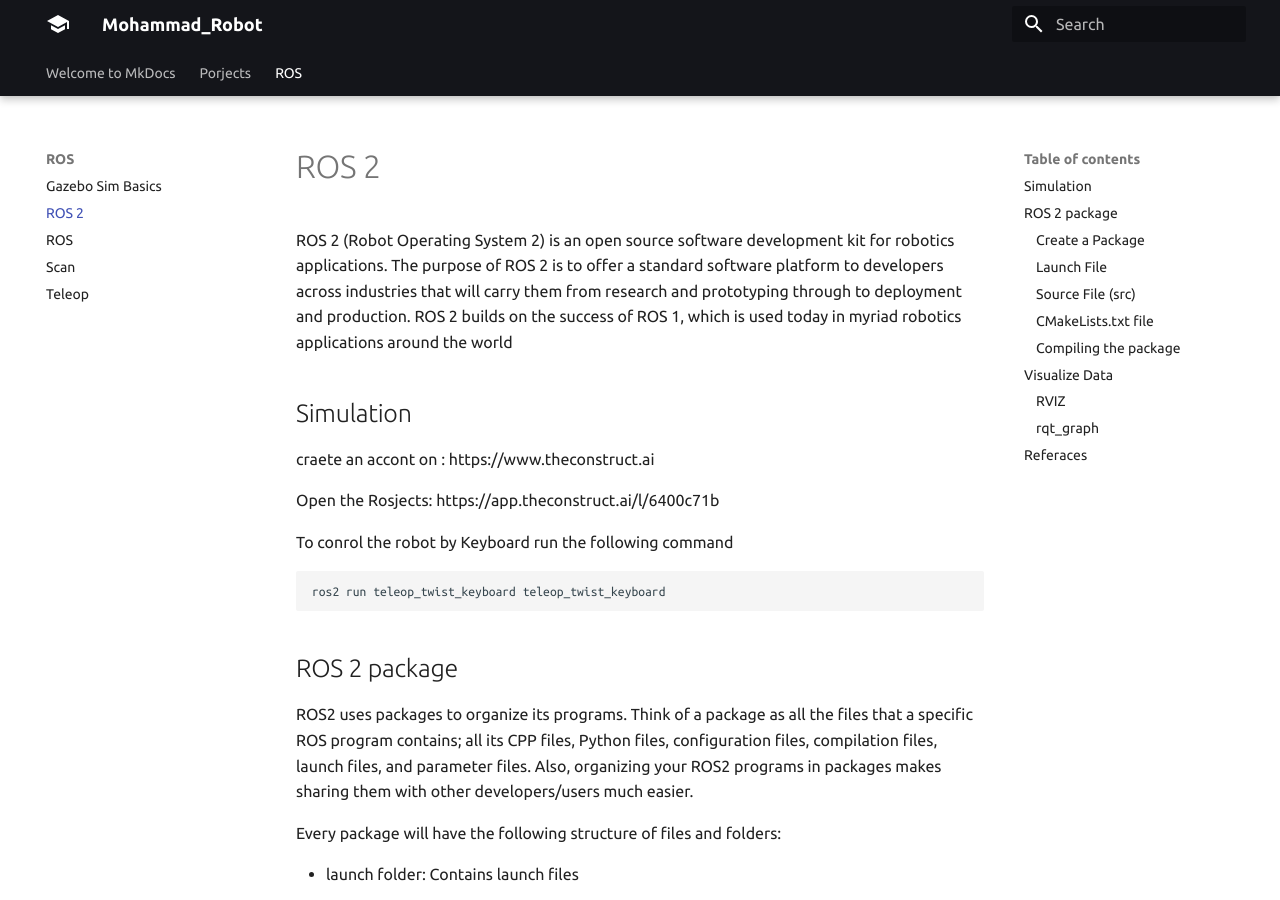
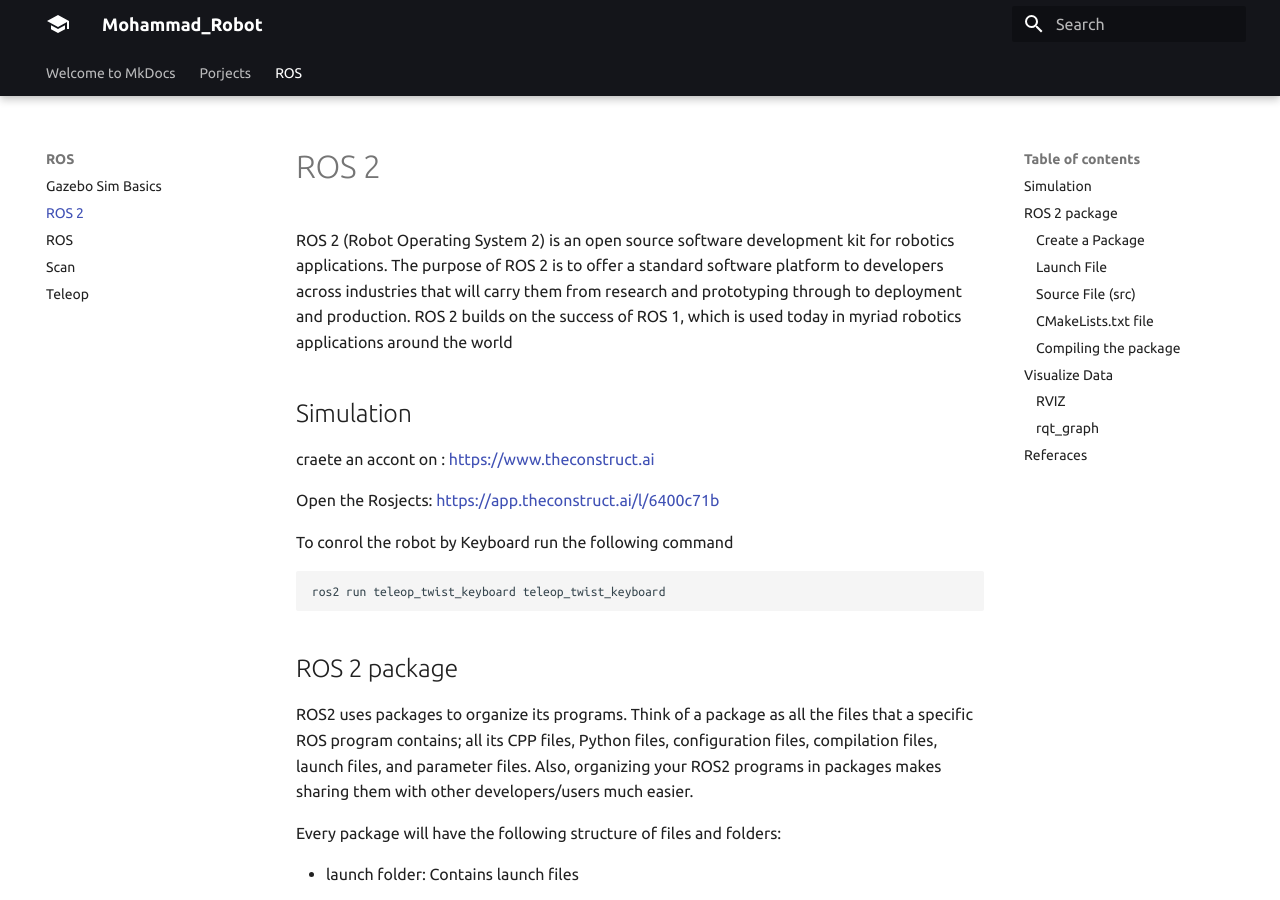
Before and after one commit to MohammadRobot/mohammadrobot.github.io, an MkDocs documentation site: the page built from docs/ROS/ROS-2-Basic.md, in a window 1280 px wide and 900 px high. Built offline with MkDocs 1.6.1 and Material for MkDocs 9.7.7, drawn with Linux system fonts in a browser that asks for light colours; some of the changed lines change nothing that is shown.

Commit message:
fix links

```diff
--- a/docs/ROS/ROS-2-Basic.md
+++ b/docs/ROS/ROS-2-Basic.md
@@ -12,9 +12,9 @@ around the world
 
 ## Simulation
 
-craete an accont on : https://www.theconstruct.ai
+craete an accont on : [https://www.theconstruct.ai](https://www.theconstruct.ai)
 
-Open the Rosjects: https://app.theconstruct.ai/l/6400c71b
+Open the Rosjects: [https://app.theconstruct.ai/l/6400c71b](https://app.theconstruct.ai/l/6400c71b)
 
 
 To conrol the robot by Keyboard run the following command
```
